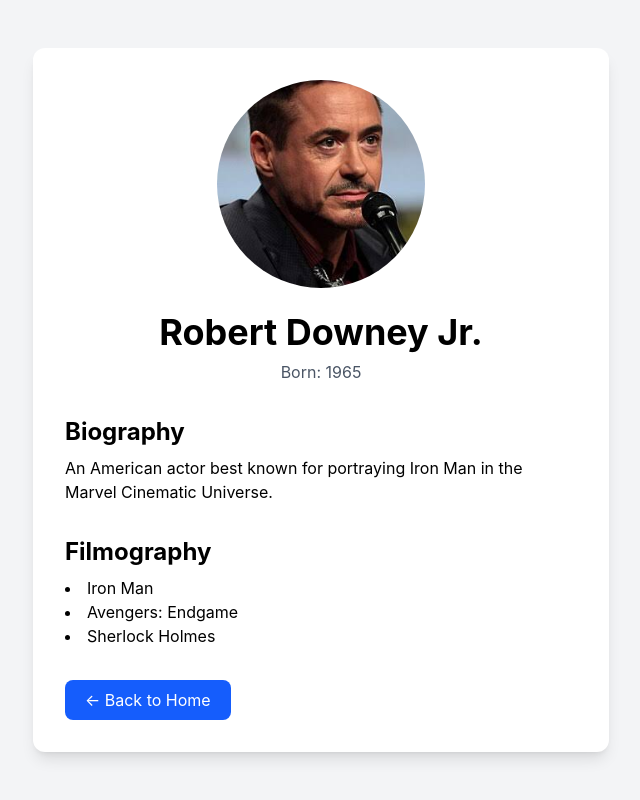
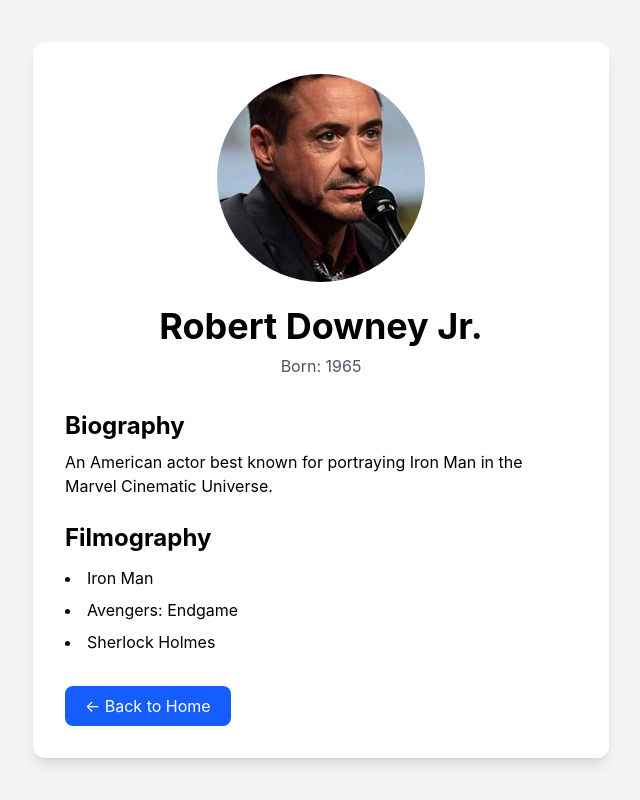
Before and after one commit to Manita3210/summer-web-development-, a React (Vite) app: page /actor/1 in a window 1280 px wide. Shown: the whole page, without its empty margins (319-959 px from the left). Built offline with nearby package versions, Linux system fonts and the light colour scheme.

Commit message:
add resusable FilmograpyList component

```diff
--- /dev/null
+++ b/src/components/FilmographyList.jsx
@@ -0,0 +1,15 @@
+function FilmographyList({ movies }) {
+  return (
+    <div className="mt-6">
+      <h2 className="text-2xl font-bold mb-3">Filmography</h2>
+
+      <ul className="list-disc list-inside space-y-2">
+        {movies.map((movie, index) => (
+          <li key={index}>{movie}</li>
+        ))}
+      </ul>
+    </div>
+  );
+}
+
+export default FilmographyList;
--- a/src/pages/ActorDetail.jsx
+++ b/src/pages/ActorDetail.jsx
@@ -1,5 +1,6 @@
 import { useParams, Link } from "react-router-dom";
 import actors from "../data/actors";
+import FilmographyList from "../components/FilmographyList";
 
 function ActorDetail() {
   const { id } = useParams();
@@ -29,13 +30,7 @@
 
         <p className="mt-2">{actor.bio}</p>
 
-        <h2 className="text-2xl font-bold mt-8">Filmography</h2>
-
-        <ul className="list-disc list-inside mt-2">
-          {actor.movies.map((movie, index) => (
-            <li key={index}>{movie}</li>
-          ))}
-        </ul>
+        <FilmographyList movies={actor.movies} />
 
         <Link
           to="/"
```
